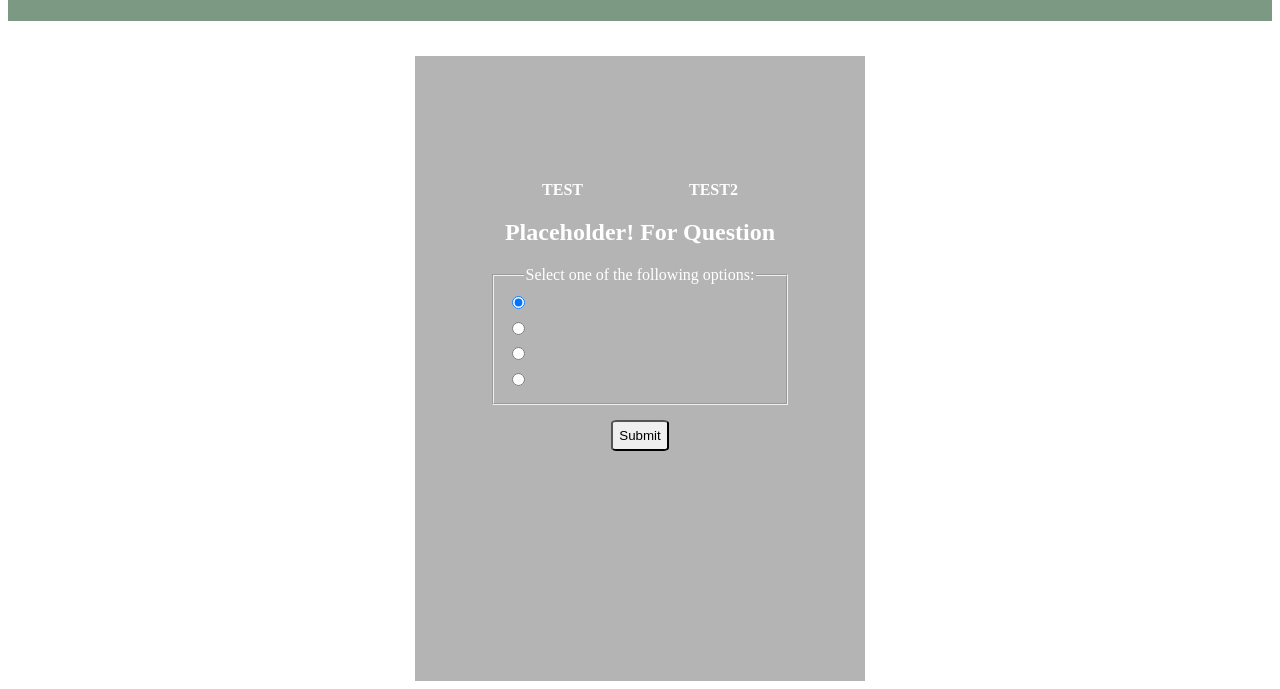
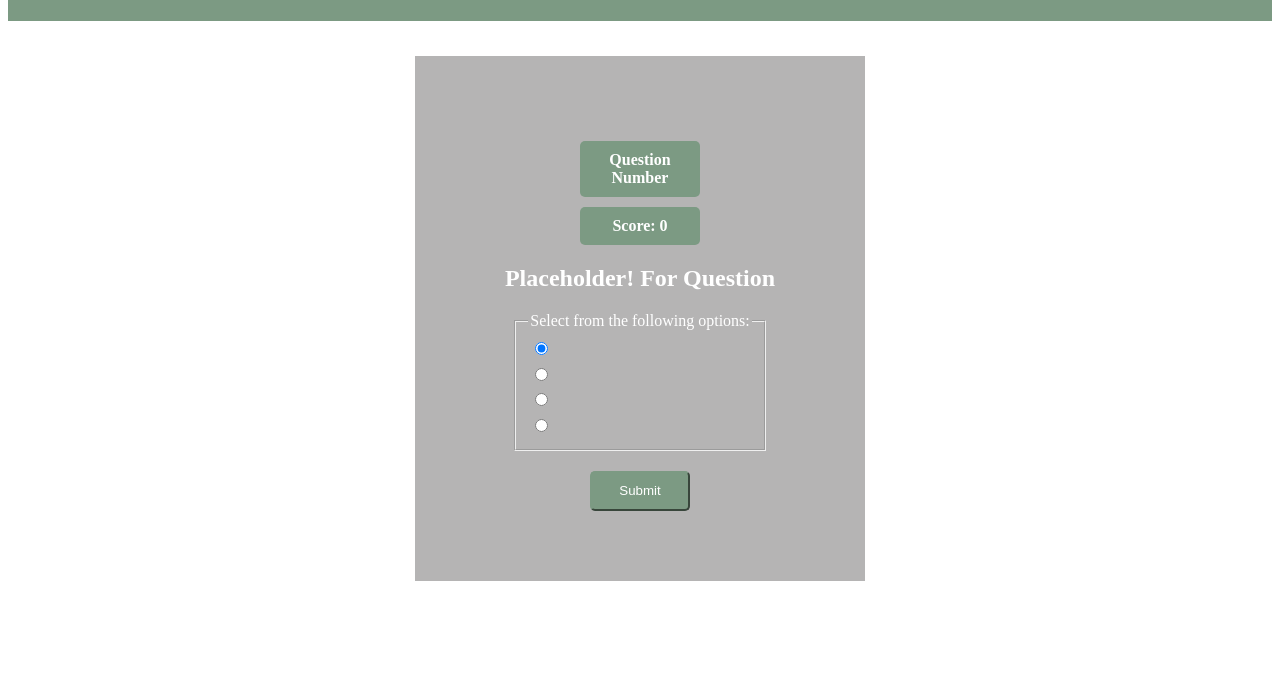
Before and after one commit to saidmsajady/316_lab, a plain HTML site: page index.html in a window 1280 px wide. Shown: the part 171-860 px from the top of the page. After the commit the page ends 800 px from the top, so only its background shows below. Drawn offline with Linux system fonts and the light colour scheme; a script that the page names is missing.

Commit message:
Almost done really..

```diff
--- a/index.html
+++ b/index.html
@@ -7,65 +7,56 @@
     <link rel="stylesheet" href="./styles/styles.css">
     <script defer src="./scripts/script.mjs"></script>
 </head>
+
     <body>
 
         <header>
             <ul>
                 <li class="link1"><a href="#"><i>Said<br>&nbsp;&nbsp;&nbsp;&nbsp;&nbsp;&nbsp;&nbsp;&nbsp;&nbsp;&nbsp;&nbsp;&nbsp;&nbsp;Masih<br>&nbsp;&nbsp;&nbsp;&nbsp;&nbsp;&nbsp;&nbsp;&nbsp;&nbsp;&nbsp;&nbsp;&nbsp;&nbsp;&nbsp;&nbsp;&nbsp;&nbsp;&nbsp;&nbsp;&nbsp;&nbsp;&nbsp;&nbsp;&nbsp;&nbsp;&nbsp;&nbsp;&nbsp;&nbsp;&nbsp;Sajady</i></a></li>
-            <li class="link2"><a href="#">My Quiz!<br><hr>
-                How much you know me?
-                </a></li>
+                <li class="link2"><a href="#">My Quiz!<br><hr>How much you know me?</a></li>
                 <li class="link1" id="username"><a href="#"><i>The Quiz&nbsp;&nbsp;&nbsp;&nbsp;&nbsp;&nbsp;&nbsp;&nbsp;&nbsp;&nbsp;&nbsp;&nbsp;&nbsp;<br>Player Is:&nbsp;&nbsp;&nbsp;&nbsp;&nbsp;&nbsp;&nbsp;&nbsp;&nbsp;&nbsp;&nbsp;&nbsp;&nbsp;&nbsp;&nbsp;&nbsp;&nbsp;&nbsp;&nbsp;&nbsp;&nbsp;&nbsp;&nbsp;&nbsp;&nbsp;&nbsp;<br>???&nbsp;&nbsp;&nbsp;&nbsp;&nbsp;&nbsp;&nbsp;&nbsp;&nbsp;&nbsp;&nbsp;&nbsp;&nbsp;&nbsp;&nbsp;&nbsp;&nbsp;&nbsp;&nbsp;&nbsp;&nbsp;&nbsp;&nbsp;&nbsp;&nbsp;&nbsp;&nbsp;&nbsp;&nbsp;&nbsp;&nbsp;&nbsp;&nbsp;&nbsp;&nbsp;&nbsp;&nbsp;&nbsp;&nbsp;&nbsp;</i></a></li>
-
             </ul>
         </header>
 
-    <section class="continer">
-
-        <b id="questionNumber">TEST</b>
-
-        <b id="totalScore">TEST2</b>
+        <section class="container">
+            <b id="questionNumber">Question Number</b>
+            <b id="totalScore">Score: 0</b>
 
             <div id="question">
                 <h2>Placeholder! For Question</h2>
             </div>
 
-
-
             <fieldset id="questionOptions">
-            <legend id="questionBasics">Select one of the following options:</legend>
+                <legend id="questionBasics">Select from the following options:</legend>
 
                 <div>
-              <input type="radio" id="option1" name="drone" value="huey" checked />
-              <label for="huey"></label>
+                <input type="radio" id="option1" name="drone" value="option1" checked />
+                <label for="option1"></label>
                 </div>
 
                 <div>
-              <input type="radio" id="option2" name="drone" value="dewey" />
-              <label for="dewey"></label>
+                <input type="radio" id="option2" name="drone" value="option2" />
+                <label for="option2"></label>
                 </div>
 
                 <div>
-              <input type="radio" id="option3" name="drone" value="louie" />
-              <label for="louie"></label>
+                <input type="radio" id="option3" name="drone" value="option3" />
+                <label for="option3"></label>
                 </div>
 
                 <div>
-                <input type="radio" id="option4" name="drone" value="louie" />
-                <label for="louie"></label>
+                    <input type="radio" id="option4" name="drone" value="option4" />
+                    <label for="option4"></label>
                 </div>
-
             </fieldset>
 
             <div>
                 <button id="submitBtn" type="button">Submit</button>
             </div>
 
-        <div id="result">
-
-        </div>
-
+            <div id="result"></div>
         </section>
 
     </body>
+
 </html>
--- a/styles/styles.css
+++ b/styles/styles.css
@@ -1,5 +1,3 @@
-
-
 header {
   padding: 20px;
   text-align: center;
@@ -33,20 +31,17 @@ li a {
 section {
   width: auto;
   text-align: center;
-    padding: 125px 75px;
+  padding: 75px 75px;
   margin: auto;
   margin-top: 35px;
   width: 300px;
   height: 375px;
   background-color: rgba(172, 171, 171, 0.884);
-    color: white
+  color: white;
 }
 
-p,
-label {
-  font:
-    1rem 'Fira Sans',
-    sans-serif;
+p, label {
+font: 1rem 'Fira Sans', sans-serif;
 }
 
 input {
@@ -61,13 +56,34 @@ input {
   text-align: center;
 }
 
+.score-container {
+  display: flex;
+  justify-content: space-around;
+  margin-bottom: 20px;
+}
+
 #questionNumber, #totalScore {
-    padding: 17% ;
-    ;
+  background-color: #7c9a83;
+  color: white;
+  padding: 10px;
+  width: 100px;
+  text-align: center;
+  margin-top: 10px;
+  border-radius: 5px;
+}
+
+.container {
+  display: flex;
+  flex-direction: column;
+  align-items: center;
 }
 
 #submitBtn {
-    padding: 2%;
-    margin-top: 5%;
-    border-radius: 10%;
+  margin-top: 20px;
+  border-radius: 5px;
+  background-color: #7c9a83;
+  color: white;
+  width: 100px;
+  height: 40px;
+  border-color: #7c9a83;
 }
```
Lines whose indentation alone changed are shown as unchanged.
